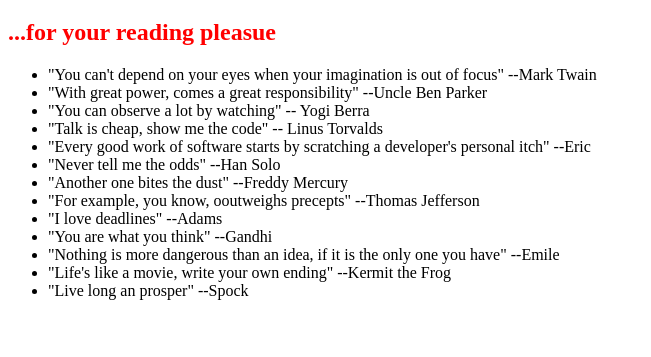
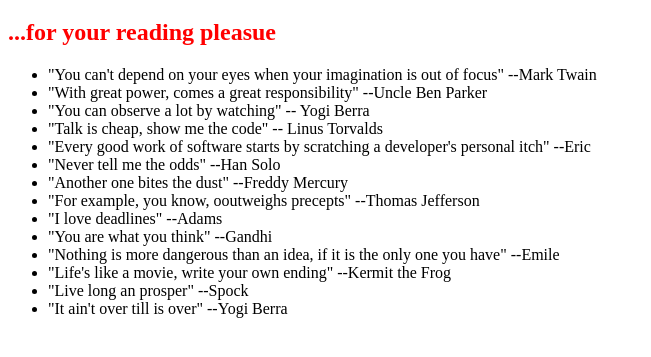
Before and after one commit to EEspinosaC/0main_openSAP_repo, a plain HTML site: page index.html in a window 1280 px wide. Shown: the part 61-418 px from the top of the page, without its empty margins (0-651 px from the left). Drawn offline with Linux system fonts and the light colour scheme.

Commit message:
Added Yogie Berra 2nd quote

```diff
--- a/index.html
+++ b/index.html
@@ -22,6 +22,7 @@
 			<li>"Nothing is more dangerous than an idea, if it is the only one you have" --Emile </li>
 		    <li>"Life's like a movie, write your own ending" --Kermit the Frog</li>
 		    <li>"Live long an prosper" --Spock</li>
+		    <li>"It ain't over till is over" --Yogi Berra</li>
 		</ul>
 	</body>
 </html>
```
